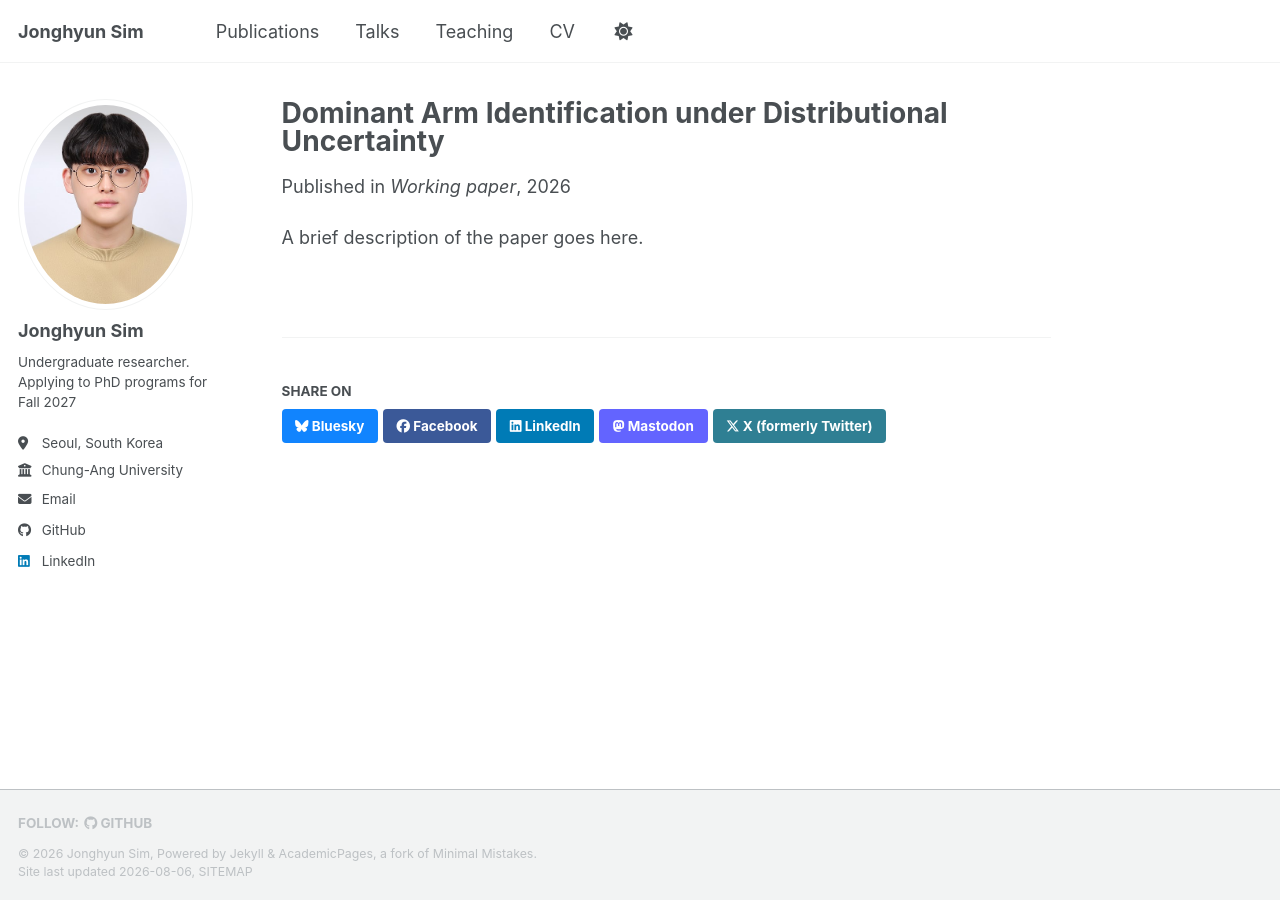
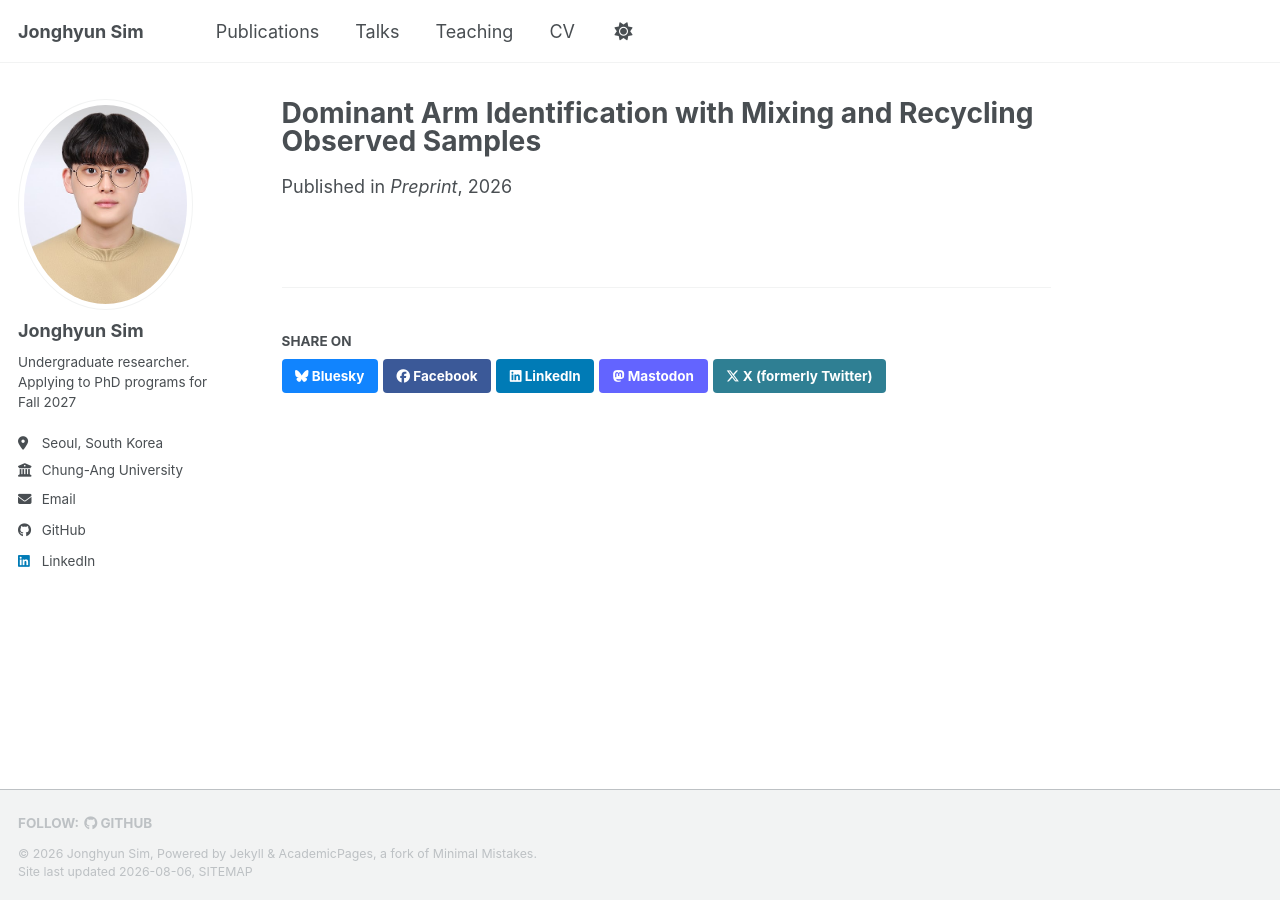
Before and after one commit to simjonghyun/simjonghyun.github.io, a Jekyll site: the page built from _publications/2026-06-27-dai.md, in a window 1280 px wide. Built offline with Jekyll 4.4.1, drawn with Linux system fonts in a browser that asks for light colours; a style sheet for code colours, icons or effects is not loaded.

Commit message:
Revise publication details for Dominant Arm Identification
Updated title, date, venue, and paper URL for the publication.

```diff
--- a/_publications/2026-06-27-dai.md
+++ b/_publications/2026-06-27-dai.md
@@ -1,13 +1,10 @@
 ---
-title: "Dominant Arm Identification under Distributional Uncertainty"
+title: "Dominant Arm Identification with Mixing and Recycling Observed Samples"
 collection: publications
 category: conferences
 permalink: /publication/2026-dai
-excerpt: 'Identifying the arm that is best across its entire reward distribution, not just on average, so the choice remains reliable under distributional uncertainty.'
-date: 2026-01-01
-venue: 'Working paper'
-paperurl: ''
+date: 2026-08-02
+venue: 'Preprint'
+paperurl: 'https://arxiv.org/abs/2608.01545'
 authors: 'Jonghyun Sim, Wonyoung Kim'
 ---
-
-A brief description of the paper goes here.
```
